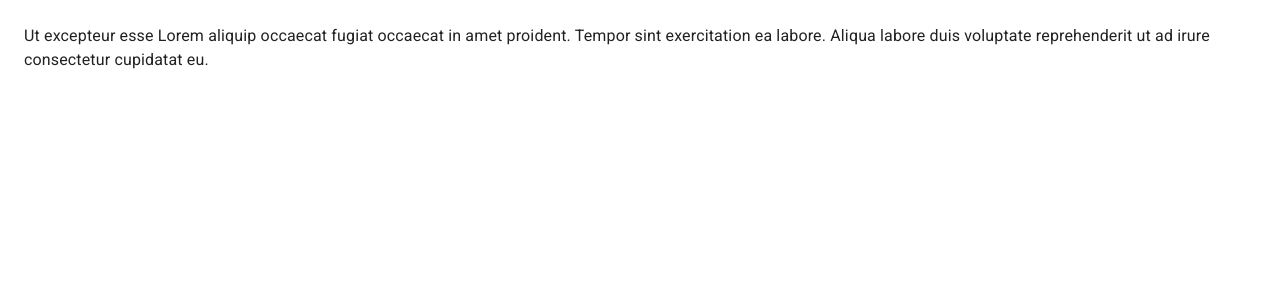
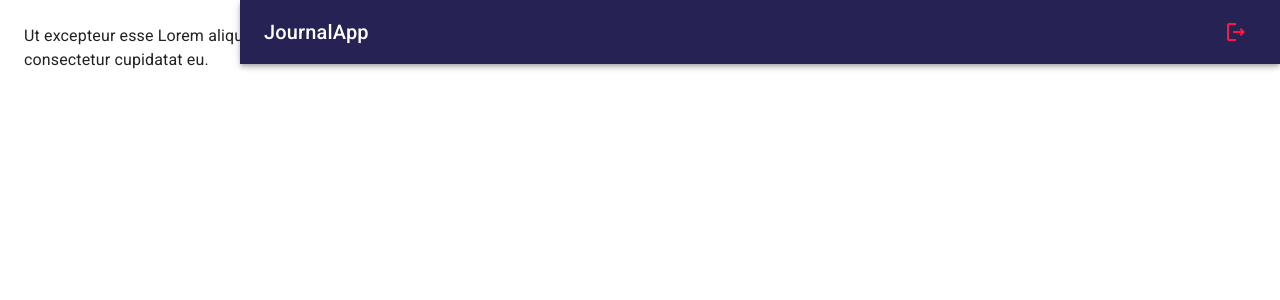
Before and after one commit to king-beard/journal-app, a React (Vite) app: page / in a window 1280 px wide. Shown: the top 300 px of the page. Built offline with nearby package versions, Linux system fonts and the light colour scheme.

Commit message:
add NavBar

```diff
--- /dev/null
+++ b/src/journal/components/NavBar.jsx
@@ -0,0 +1,31 @@
+import { AppBar, IconButton, Toolbar, Typography } from "@mui/material"
+import { LogoutOutlined, MenuOutlined } from "@mui/icons-material"
+
+export const NavBar = ({ drawerWith }) => {
+  return (
+    <AppBar
+      position="fixed"
+      sx={{
+        width: { sm: `calc(100% - ${drawerWith}px)` },
+        ml: {sm: `${drawerWith}px`}
+      }}
+    >
+      <Toolbar>
+        <IconButton
+          color="inherit"
+          edge="start"
+          sx={{ mr: 2, display: { sm: 'none' } }}
+        >
+          <MenuOutlined />
+        </IconButton>
+
+        <Typography variant="h6" noWrap component="div" sx={{ flexGrow: 1 }}>JournalApp</Typography>
+
+        <IconButton color="error">
+          <LogoutOutlined/>
+        </IconButton>
+
+      </Toolbar>
+    </AppBar>
+  )
+}
--- /dev/null
+++ b/src/journal/components/index.js
@@ -0,0 +1 @@
+export * from './NavBar'
--- a/src/journal/layout/JournalLayout.jsx
+++ b/src/journal/layout/JournalLayout.jsx
@@ -1,4 +1,5 @@
 import { Box } from "@mui/material"
+import { NavBar } from "../components";
 
 const drawerWith = 240;
 
@@ -6,6 +7,7 @@
   return (
     <Box sx={{ display: 'flex' }}>
       {/* Navbar */}
+      <NavBar drawerWith={drawerWith}/>
       {/* Sidebar */}
       <Box
         component="main"
```
